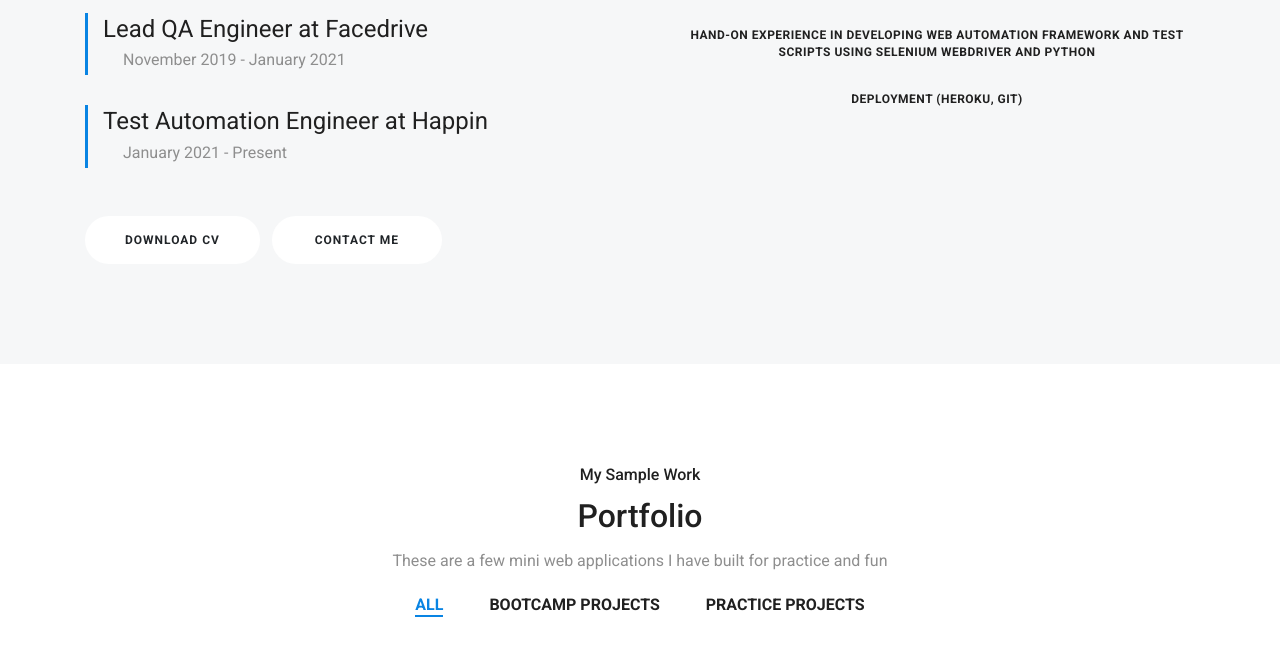
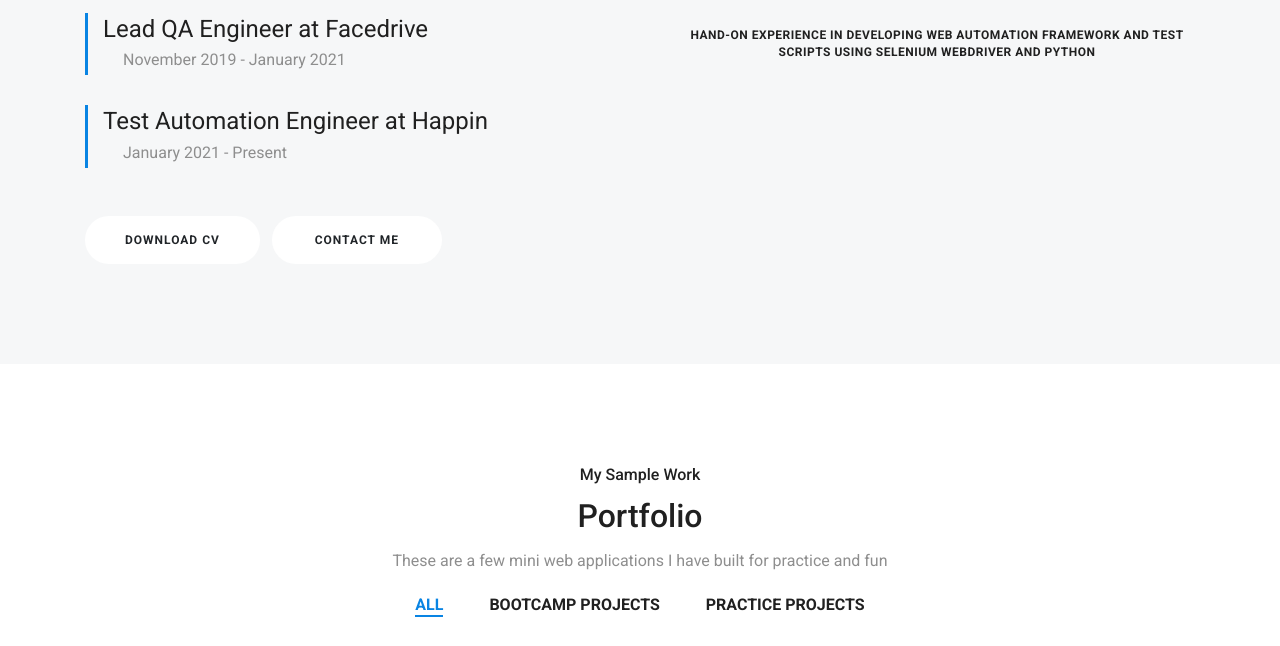
Before and after one commit to davidma-cpu/personal-site, a plain HTML site: page index.html in a window 1280 px wide. Shown: the part 1338-1984 px from the top of the page. Drawn offline with Linux system fonts and the light colour scheme.

Commit message:
delete deployment skill

```diff
--- a/index.html
+++ b/index.html
@@ -132,11 +132,6 @@
                         <!-- Single Skill Box -->
                         <div class="skill-box wow fadeInUp text-center" data-wow-delay="300ms">
                             <h4 class="skill-title">Hand-on experience in developing web automation framework and test scripts using Selenium WebDriver and Python</h4>
-                        </div>
-
-                        <!-- Single Skill Box -->
-                        <div class="skill-box wow fadeInUp text-center" data-wow-delay="300ms">
-                            <h4 class="skill-title">Deployment (Heroku, Git)</h4>
                         </div>
                     </div>
                 </div>
```
